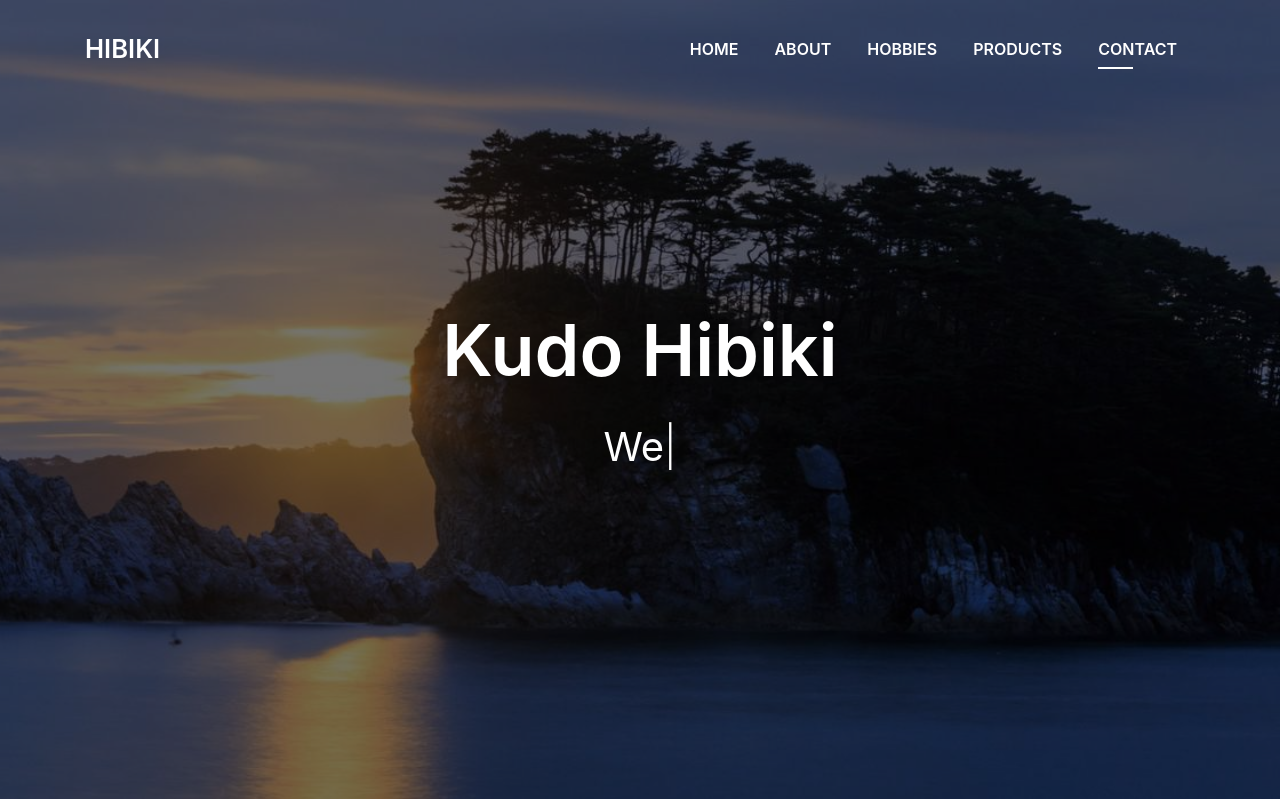
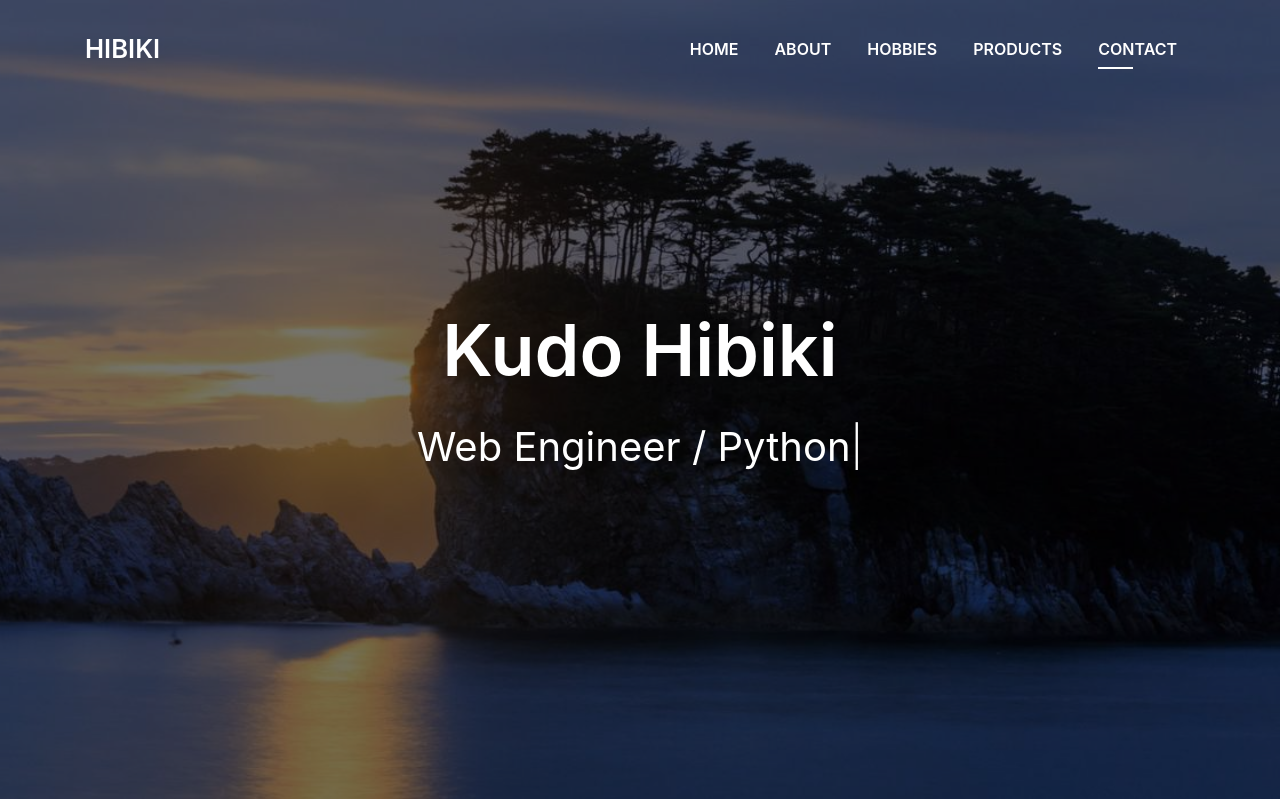
Before and after one commit to hibiki-kudo/portfolio, a Django app: page / in a window 1280 px wide, after a click on "HOME". Shown: the top 799 px of the page. Run offline with Django 3.2, Linux system fonts and the light colour scheme; some libraries are stand-ins or nearby versions; some web fonts are replaced.

Commit message:
プロダクトの準備(一旦終了)
アニメーション・フォントが残ってる

```diff
--- a/hibiki9712/models.py
+++ b/hibiki9712/models.py
@@ -1,6 +1,4 @@
-import smtplib
-from email.message import EmailMessage
-from django.core.mail import BadHeaderError, send_mail
+from django.core.mail import send_mail
 from django.db import models
 
 
@@ -14,6 +12,6 @@ class MySite(models.Model):
         # send_mail("ご連絡ありがとうございます", confirm_message, email_address, my_address)
 
         # 自分用に送信
-        message = f"from:{email_address}\n{name} さんから送られたメールです。 \n\n{message}\n\n from django project"
+        message = f"from:{email_address}\n{name} さんから送られたメールです。 \n================================================\n{message}\n================================================\n from django project"
         my_address = ['kyou9712@gmail.com']
         send_mail(subject, message, email_address, my_address)
--- a/templates/index.html
+++ b/templates/index.html
@@ -13,7 +13,7 @@
             <div class="container">
                 <h1 class="intro-title mb-4">Kudo Hibiki</h1>
                 <p class="intro-subtitle"><span
-                        class="text-slider-items">Welcome to Hibiki's Portfolio, Web Engineer</span><strong
+                        class="text-slider-items">Welcome to Hibiki's Portfolio, Web Engineer / Python</span><strong
                         class="text-slider"></strong></p>
             </div>
         </div>
```
